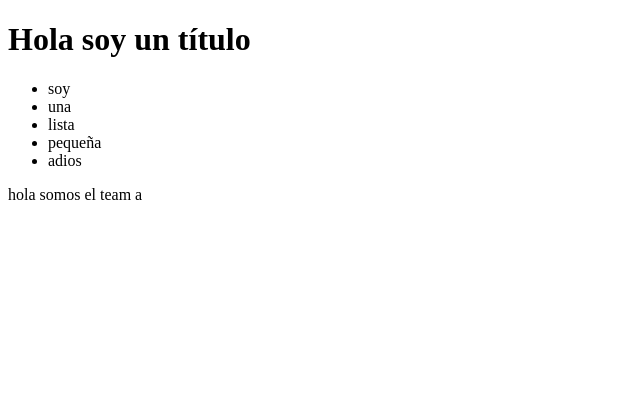
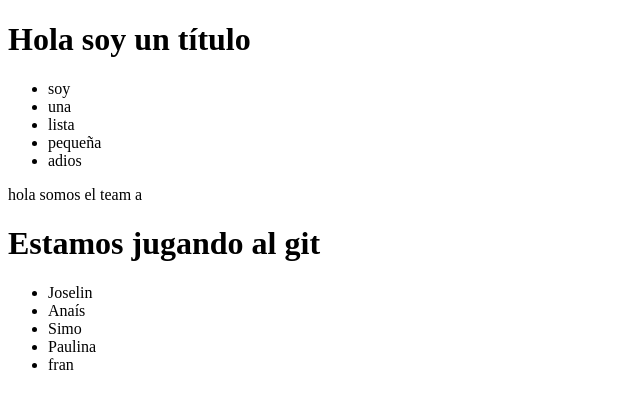
Before and after one commit to aguzro/ayudantia-git, a plain HTML site: page index.html in a window 1280 px wide. Shown: the whole page, without its empty margins (0-640 px from the left). Drawn offline with Linux system fonts and the light colour scheme.

Commit message:
html con lista

```diff
--- a/index.html
+++ b/index.html
@@ -17,6 +17,15 @@
     </ul>
 
     <p>hola somos el team a</p>
+    <h1>Estamos jugando al git</h1>
+    <ul>
+        <li>Joselin</li>
+        <li>Anaís</li>
+        <li>Simo</li>
+        <li>Paulina</li>
+        <li>fran</li>
+    </ul>
+
 </body>
 
 </html>
```
